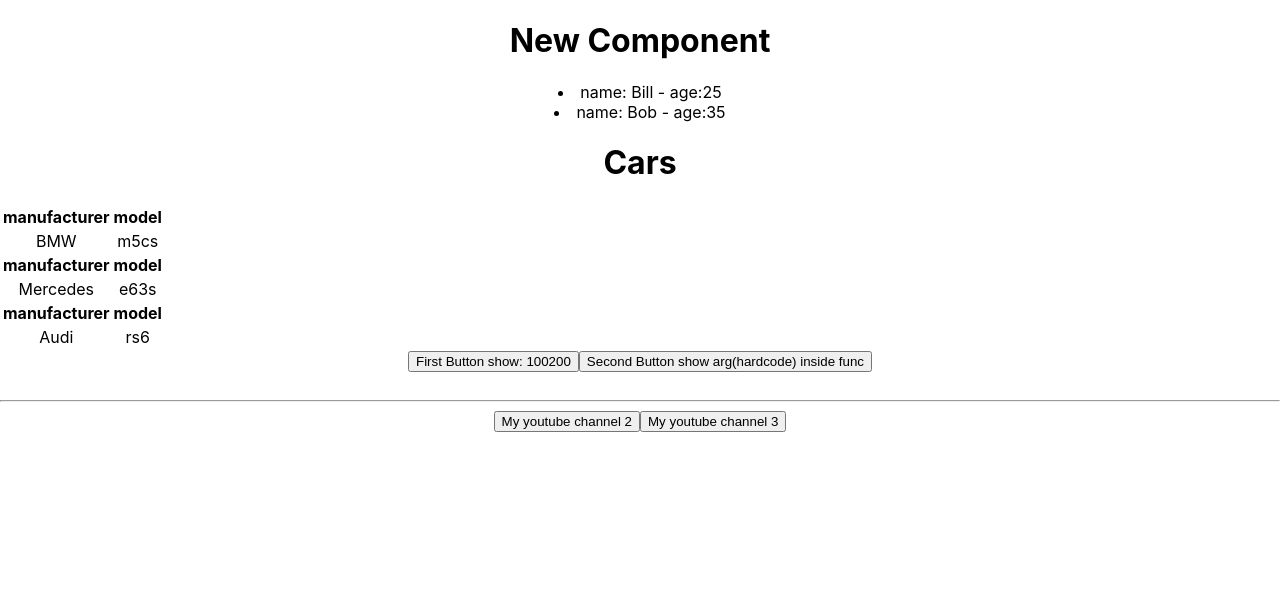
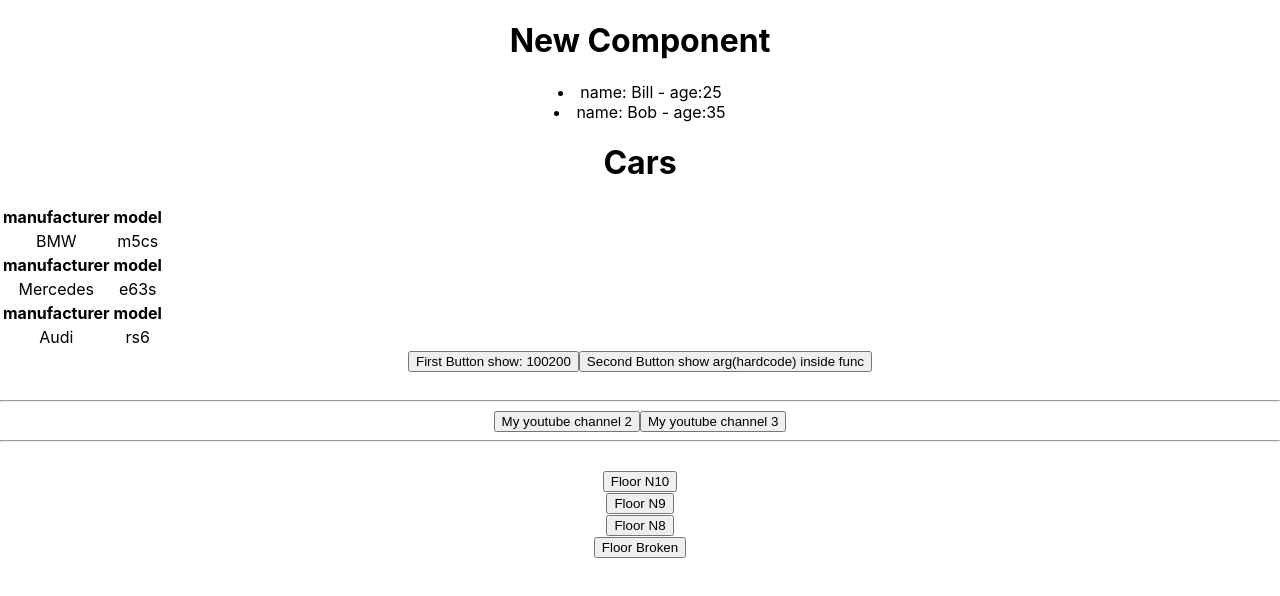
Before and after one commit to dktwho/TypeScript-microtasks-w1-1, a React (Create React App) app: page / in a window 1280 px wide. Shown: the top 596 px of the page. Built offline with nearby package versions, Linux system fonts and the light colour scheme.

Commit message:
add component button with typed callback void, fn with logic inside App, example with fn with  different number of args

```diff
--- a/src/App.tsx
+++ b/src/App.tsx
@@ -5,7 +5,29 @@ import { NewComponent } from "./components/NewComponent";
 import { Cars } from "./components/Cars";
 import { Other } from "./components/Other";
 import { Other2 } from "./components/Other2";
+import { Button } from "./components/Button";
+
 function App() {
+  const button1Foo = (floor: number, floorInWords: string) => {
+    console.log(
+      `This is floor number ${floor}  | floor in words: ${floorInWords}`
+    );
+  };
+
+  const button2Foo = (floor: number, floorInWords: string) => {
+    console.log(
+      `This is floor number ${floor}  | floor in words: ${floorInWords}`
+    );
+  };
+
+  const button3Foo = (floor: number) => {
+    console.log(`This is floor number ${floor} `);
+  };
+
+  const button4Foo = () => {
+    console.log(`Broken floor`);
+  };
+
   return (
     <div className="App">
       <NewComponent
@@ -25,6 +47,12 @@ function App() {
       <br />
       <hr />
       <Other2 />
+      <hr />
+      <br />
+      <Button name={"Floor N10"} callback={() => button1Foo(10, "ten")} />
+      <Button name={"Floor N9"} callback={() => button2Foo(9, "nine")} />
+      <Button name={"Floor N8"} callback={() => button3Foo(8)} />
+      <Button name={"Floor Broken"} callback={button4Foo} />
     </div>
   );
 }
--- /dev/null
+++ b/src/components/Button.tsx
@@ -0,0 +1,17 @@
+import React from "react";
+
+type PropsButtonName = {
+  name: string;
+  callback: () => void;
+};
+
+export const Button = ({ name, callback }: PropsButtonName) => {
+  const onClickHandler = () => {
+    callback();
+  };
+  return (
+    <div>
+      <button onClick={onClickHandler}>{name}</button>
+    </div>
+  );
+};
```
